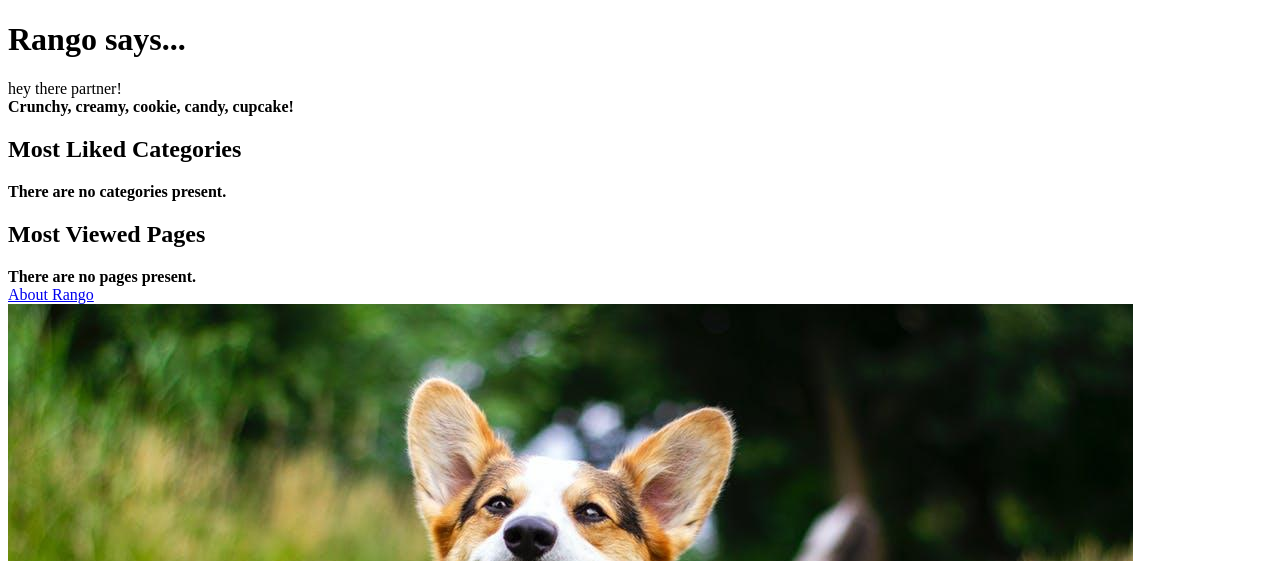
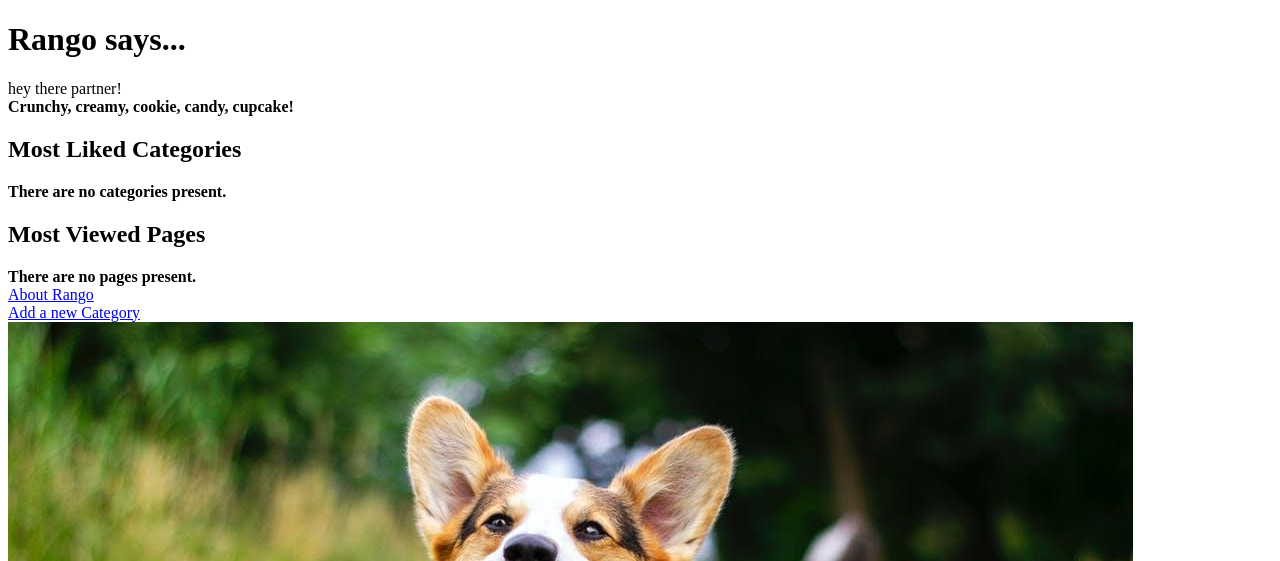
Before and after one commit to sophiak12/tango_with_django_project, a Django app: page / in a window 1280 px wide. Shown: the top 561 px of the page. Run offline with Django 3.2, Linux system fonts and the light colour scheme; data that the repository does not hold is empty.

Commit message:
Chapter 7

```diff
--- a/rango/urls.py
+++ b/rango/urls.py
@@ -8,5 +8,10 @@ urlpatterns = [
     path('about/',views.about, name='about'),
     path('category/<slug:category_name_slug>/',
          views.show_category, name='show_category'),
+    path('add_category/', views.add_category, name='add_category'),
+    path('category/<slug:category_name_slug>/add_page/',
+         views.add_page, name='add_page'),
+    path('add_page/',
+         views.add_page, name='add_page'),
 
 ]
--- a/rango/views.py
+++ b/rango/views.py
@@ -3,6 +3,13 @@ from django.http import HttpResponse
 
 from rango.models import Category
 from rango.models import Page
+
+
+from rango.forms import CategoryForm
+from django.shortcuts import redirect
+
+from rango.forms import PageForm
+from django.urls import reverse
 
 def index(request):
     # Construct a dictionary to pass to the template engine as its context.
@@ -61,3 +68,53 @@ def show_category(request,category_name_slug):
 
     #Go render the response and return it to the client.
     return render(request, 'rango/category.html', context=context_dict)
+
+
+def add_category(request):
+    form = CategoryForm()
+
+    if request.method == "POST":
+        form = CategoryForm(request.POST)
+
+        #is the form valid?
+        if form.is_valid():
+            #save new category in database
+            form.save(commit=True)
+            #redirect user back to index view
+            return redirect("/rango/")
+        else:
+            #invalid form:
+            print(form.errors)
+    #render form with error messages if any
+    return render(request, 'rango/add_category.html', {'form' : form})
+
+
+
+def add_page(request, category_name_slug):
+    try:
+        category = Category.objects.get(slug=category_name_slug)
+    except Category.DoesNotExist:
+        category=None
+
+    if category is None:
+        return redirect('/rango/')
+
+    form = PageForm()
+
+    if request.method == 'POST':
+        form = PageForm(request.POST)
+
+        if form.is_valid():
+            if category:
+                page = form.save(commit=False)
+                page.category = category
+                page.views = 0
+                page.save()
+
+                return redirect(reverse('rango:show_category',
+                                        kwargs={'category_name_slug':
+                                                category_name_slug}))
+        else:
+            print(form.errors)
+    context_dict = {'form' : form, 'category' : category}
+    return render(request, 'rango/add_page.html', context=context_dict)
--- a/tango_with_django_project/urls.py
+++ b/tango_with_django_project/urls.py
@@ -26,4 +26,5 @@ urlpatterns = [
     #the above maps any URLs starting with rango/ to be handled by rango.
     path('admin/', admin.site.urls),
 
+
 ] + static(settings.MEDIA_URL, document_root=settings.MEDIA_ROOT)
--- a/templates/rango/category.html
+++ b/templates/rango/category.html
@@ -18,8 +18,9 @@
 				{% endfor %}
 			</ul>
 			{% else %}
-			<strong>No pages currently in category.</strong>
+			<strong>No pages currently in category.</strong></br>
 			{% endif %}
+			<a href="/rango/category/{{ category.slug }}/add_page/">Add Page</a><br />
 		{% else %}
 			The specified category does not exist.
 		{% endif %}
--- a/templates/rango/index.html
+++ b/templates/rango/index.html
@@ -51,6 +51,7 @@
 
 		<div>
 			<a href="/rango/about/">About Rango</a><br />
+			<a href="/rango/add_category/">Add a new Category</a><br />
 			<img src="{% static 'images/rango.jpg' %}"
 				alt="Picture of Rango" /> <!-- New line -->
 		</div>
```
Also changed, not shown: rango/forms.py (added, +45 -0 lines), templates/rango/add_category.html (added, +24 -0 lines), templates/rango/add_page.html (added, +24 -0 lines), 2 other files.
